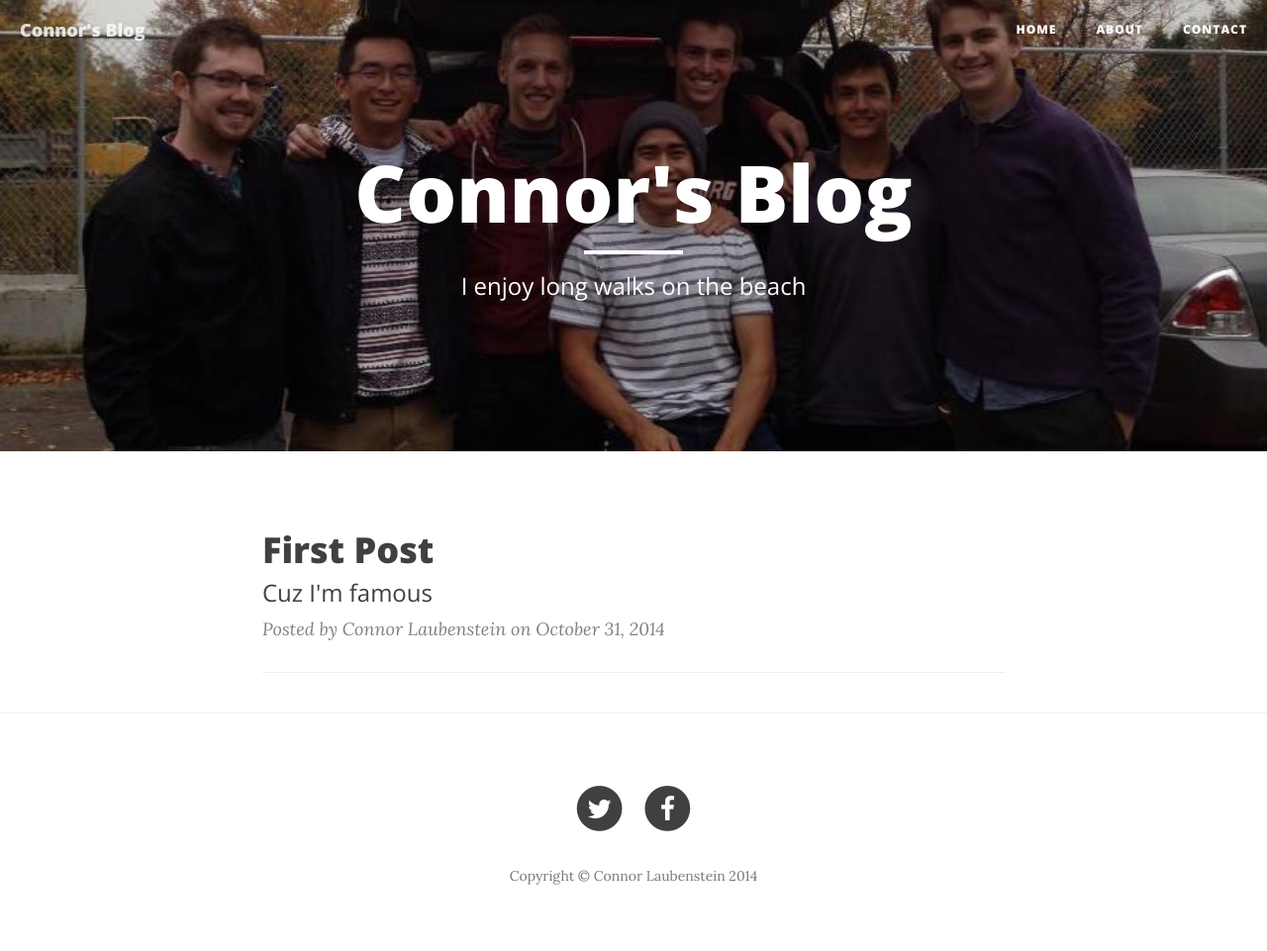
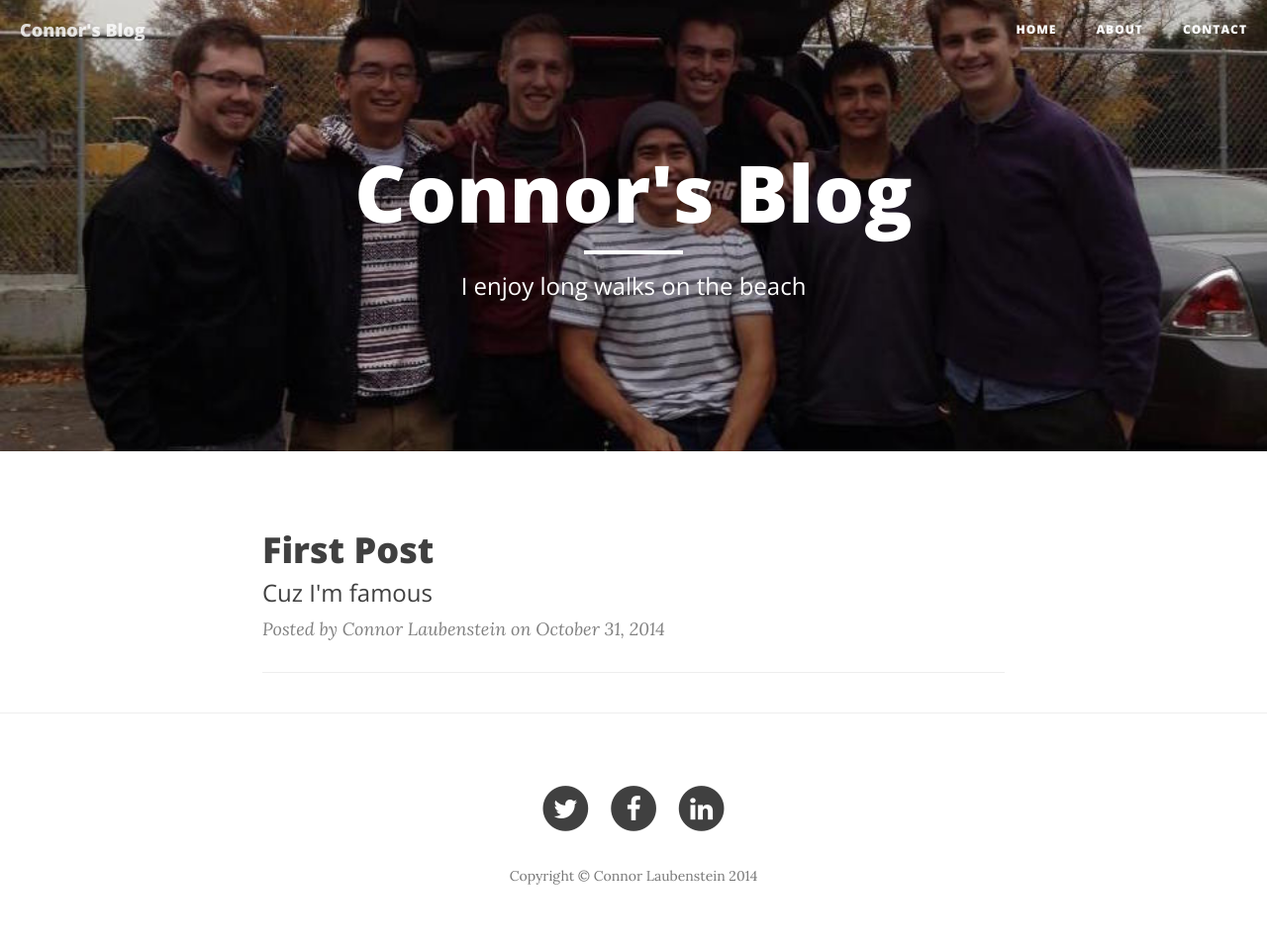
Before and after one commit to claubenstein/claubenstein.github.io, a Jekyll site: the page built from index.html, in a window 1280 px wide. Shown: the whole page at 99% size. Built offline with Jekyll 4.4.1, drawn with Linux system fonts in a browser that asks for light colours; nearby versions of some CDN libraries; the list of posts is cut into pages by our own code.

Commit message:
linkedin profile

```diff
--- a/_includes/footer.html
+++ b/_includes/footer.html
@@ -24,7 +24,7 @@
                         </a>
                     </li>
                     {% endif %}
-                    {% if site.github_username %}
+                    {% if site.linkedin_username %}
                     <li>
                         <a href="https://www.linkedin.com/{{ site.linkedin_username }}">
                             <span class="fa-stack fa-lg">
```
